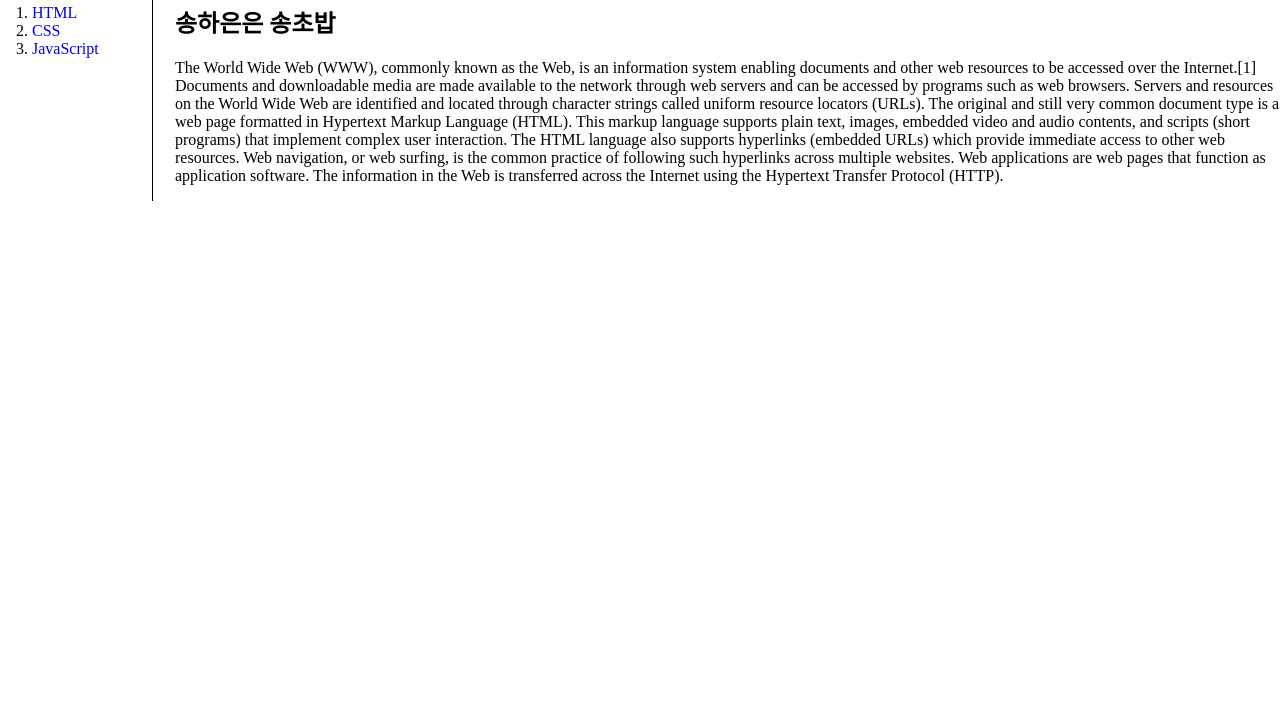
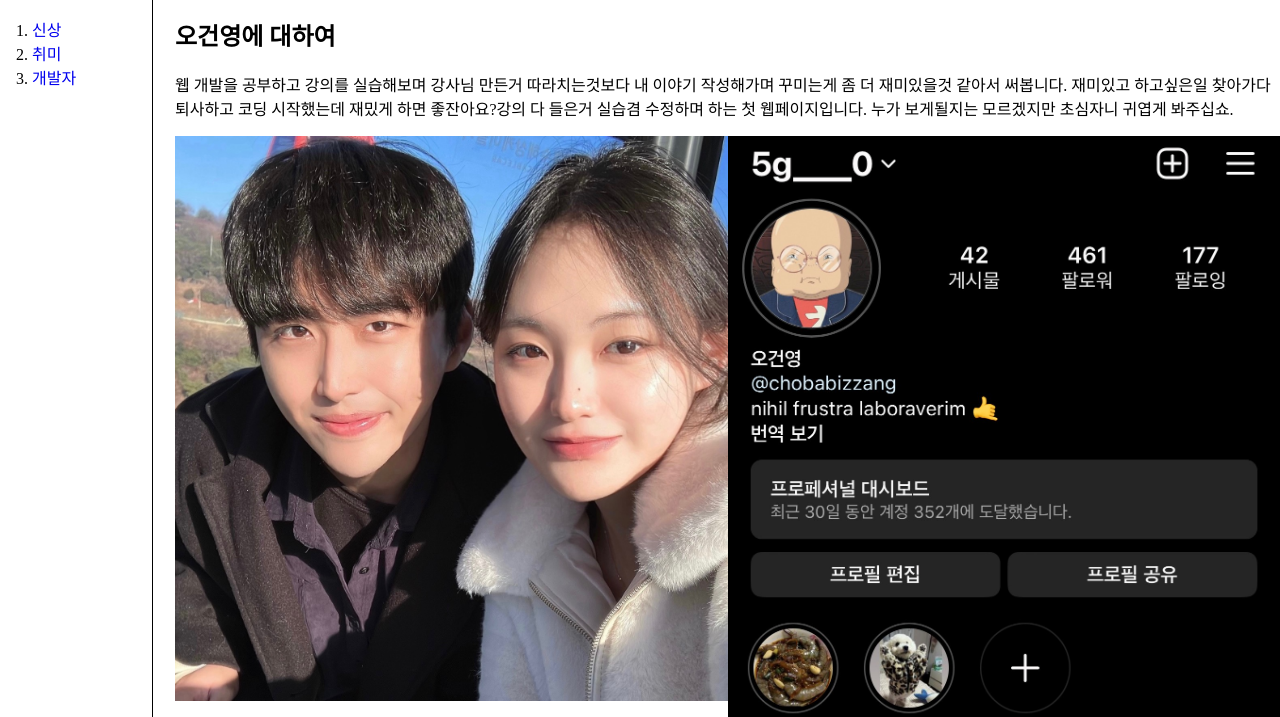
Before and after one commit to o54711254/my-first-website, a plain HTML site: page index.html in a window 1280 px wide. Shown: the part 130-847 px from the top of the page. Before the commit the page ends 800 px from the top, so only its background shows below. Drawn offline with nearby package versions, Linux system fonts and the light colour scheme.

Commit message:
강의 종료기념 실습

```diff
--- a/index.html
+++ b/index.html
@@ -1,7 +1,7 @@
 <!DOCTYPE html>
 <html>
 <head>
-    <title>WEB1 - Welcome</title>
+    <title>All about 오건영</title>
     <meta charset="utf-8">
     <link rel="stylesheet" href="style.css">
     <script src="https://ajax.googleapis.com/ajax/libs/jquery/3.6.3/jquery.min.js"></script>
@@ -10,41 +10,22 @@
 </head>
 
 <body>
-    <h1><a href="index.html">WEB</h1></a>
+    <h1><a href="index.html">All about 오건영!</h1></a>
     <input id="night_day" type="button" value="night" onclick="
     nightDayHandler(self)
 ">
 
     <div id="grid">
     <ol>
-        <li><a href="1.html">HTML</a></li>
-        <li><a href="2.html">CSS</a></li>
-        <li><a href="3.html">JavaScript</a></li>
+        <li><a href="1.html">신상</a></li>
+        <li><a href="2.html">취미</a></li>
+        <li><a href="3.html">개발자</a></li>
     </ol>
     <div id="article">
-    <h2>송하은은 송초밥</h2>
-        <p>The World Wide Web (WWW), commonly known as the Web,
-            is an information system enabling documents and other
-            web resources to be accessed over the Internet.[1]
-            Documents and downloadable media are made available
-            to the network through web servers and can be accessed
-            by programs such as web browsers. Servers and
-            resources on the World Wide Web are identified and
-            located through character strings called uniform
-            resource locators (URLs). The original and still
-            very common document type is a web page formatted
-            in Hypertext Markup Language (HTML). This markup
-            language supports plain text, images, embedded video
-            and audio contents, and scripts (short programs)
-            that implement complex user interaction. The HTML
-            language also supports hyperlinks (embedded URLs)
-            which provide immediate access to other web resources.
-            Web navigation, or web surfing, is the common practice
-            of following such hyperlinks across multiple websites.
-                Web applications are web pages that function as
-                application software. The information in the Web is
-                transferred across the Internet using the Hypertext
-                Transfer Protocol (HTTP).</p>
+    <h2>오건영에 대하여</h2>
+        <p>웹 개발을 공부하고 강의를 실습해보며 강사님 만든거 따라치는것보다 내 이야기 작성해가며 꾸미는게 좀 더 재미있을것 같아서 써봅니다. 재미있고 하고싶은일 찾아가다 퇴사하고 코딩 시작했는데 재밌게 하면 좋잔아요?강의 다 들은거 실습겸 수정하며 하는 첫 웹페이지입니다. 누가 보게될지는 모르겠지만 초심자니 귀엽게 봐주십쇼. </p>
+        <img src="내 사진.jpg" width = "50%" class="indeximg">
+        <img src="내 인스타.jpg" width = "50%" class="indeximg">
             </div>
         </div>
     </body>
--- a/style.css
+++ b/style.css
@@ -1,5 +1,5 @@
 body{
-    margin:0;
+    margin:auto;
 }
 a {
     text-decoration: none;
@@ -37,3 +37,8 @@ ol{border-right:1px solid;
         border-bottom: none;
     }
 }
+img {
+    float:left;
+    display: block;
+    margin: auto;
+}
```
Also changed, not shown: 1.html (+16 -25 lines), 2.html (+4 -4 lines), 3.html (+4 -4 lines), 내 사진.jpg (added), 내 인스타.jpg (added), 한밭대학교.jfif (added).
